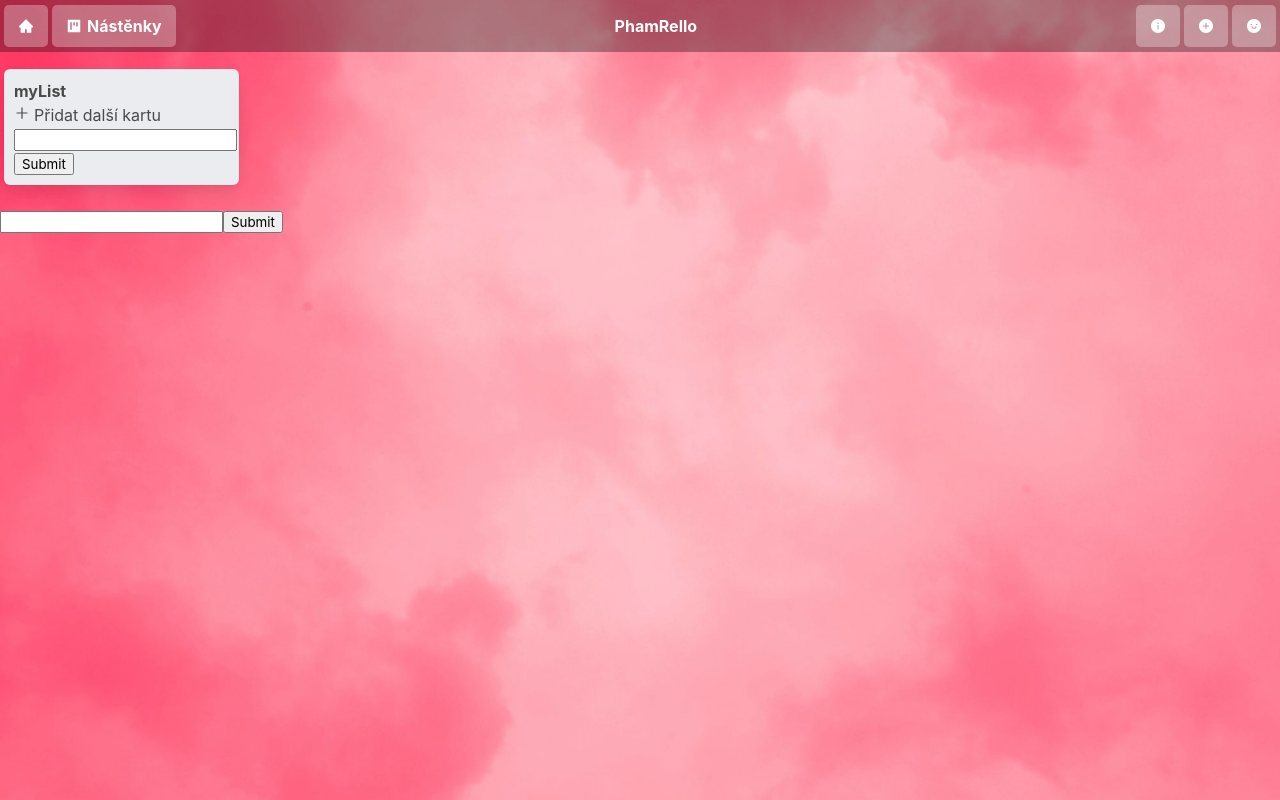
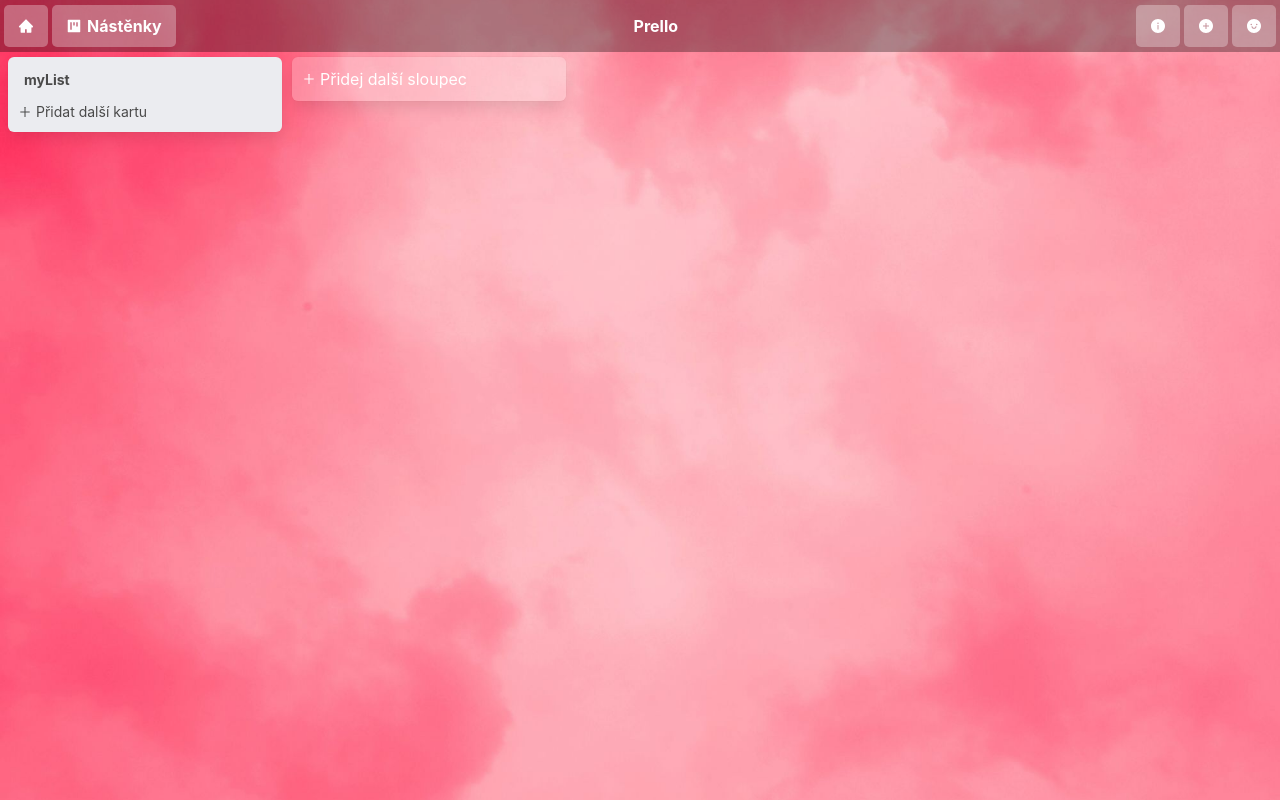
Before and after one commit to filipxpham/trelloReact, a React (Create React App) app: page / in a window 1280 px wide. Built offline with nearby package versions, Linux system fonts and the light colour scheme.

Commit message:
Detailing, functioning

```diff
--- a/src/App.js
+++ b/src/App.js
@@ -3,6 +3,7 @@ import "./components/List.js";
 import List from "./components/List.js";
 import Navbar from "./components/Navbar.js";
 import React, { useState } from "react";
+import { AiOutlineMore, AiOutlinePlus } from "react-icons/ai";
 
 export default function App(props) {
   const [lists, setLists] = useState([
@@ -11,23 +12,70 @@ export default function App(props) {
       cards: Array(),
     },
   ]);
-
   const [listName, setListName] = useState("");
+  const [isAddingList, setIsAddingList] = useState(false);
 
   const handleSubmit = (event) => {
     setLists([...lists, { name: listName, cards: [] }]);
     event.preventDefault();
     setListName("");
+    setIsAddingList(false);
   };
 
   const handleChange = (event) => {
     setListName(event.target.value);
   };
 
+  const handleOnBlurAddList = (event) => {
+    if (listName.length > 0) {
+      handleSubmit(event);
+    } else {
+      setIsAddingList(false);
+    }
+  };
+
+  const changeListAddEditMode = () => {
+    setIsAddingList(!isAddingList);
+    console.log("edit");
+  };
+
   const handleNameChange = (name, index) => {
     const listsCopy = [...lists];
     listsCopy[index].name = name;
     setLists(listsCopy);
+  };
+
+  const renderDefaultAddListView = () => {
+    return (
+      <div onClick={changeListAddEditMode} className="addListButton">
+        <AiOutlinePlus className="marginRight" />
+        Přidej další sloupec
+      </div>
+    );
+  };
+
+  const renderAddListView = () => {
+    return (
+      <>
+        <form onSubmit={handleSubmit}>
+          <input
+            className="input is-focused"
+            autoFocus
+            onBlur={handleOnBlurAddList}
+            type="text"
+            name="listName"
+            value={listName}
+            onChange={handleChange}
+            placeholder="Zadej jméno sloupce..."
+          />
+          <input
+            type="submit"
+            value="Přidat sloupec"
+            className="button is-primary"
+          />
+        </form>
+      </>
+    );
   };
 
   return (
@@ -47,16 +95,12 @@ export default function App(props) {
               </div>
             </div>
           ))}
+          <div className="column">
+            <div className="box addListForm-notActive">
+              {isAddingList ? renderAddListView() : renderDefaultAddListView()}
+            </div>
+          </div>
         </div>
-        <form onSubmit={handleSubmit}>
-          <input
-            type="text"
-            name="listName"
-            value={listName}
-            onChange={handleChange}
-          />
-          <input type="submit" value="Submit" />
-        </form>
       </div>
     </div>
   );
--- a/src/App.scss
+++ b/src/App.scss
@@ -1,33 +1,56 @@
 @import "~bulma/bulma";
 .block:not(:last-child) {
-  margin-bottom: 1.5rem;
+  //margin-bottom: 1.5rem;
 }
 
-html {
+body {
   background-image: url("./images/background.jpg");
   /* Full height */
-  height: 100%;
+  height: 100vh;
 
   /* Center and scale the image nicely */
   background-position: center;
   background-repeat: no-repeat;
   background-size: cover;
+  overflow: auto;
 }
 
-.bg-image {
+.addListButton {
+  cursor: pointer;
+  border-radius: 3px;
+  display: flex;
+  align-items: center;
 }
 
-.columns {
-  padding: 0px 4px;
+div.columns {
+  margin-top: 45px;
+  padding: 0px 4px 0px 10px;
 }
-.column {
-  max-width: 20%;
+div.column {
+  max-width: 274px;
+  min-width: 274px;
+  padding-right: 0px;
+  padding-left: 0px;
+  margin: 0px 0px 0px 10px;
   .box {
     background-color: #ebecf0;
     padding: 10px;
   }
+  .box.addListForm-notActive {
+    background-color: hsla(0, 0%, 100%, 0.24);
+    color: white;
+  }
 }
 
-div.columns {
-  margin-top: 5px;
+input.input.is-focused {
+  font-size: 14px;
 }
+
+input.button.is-primary {
+  margin-top: 8px;
+  text-align: center;
+  height: 32px;
+  max-width: 95.67px;
+  font-size: 14px;
+  background-color: #5aac44;
+}
--- a/src/components/List.js
+++ b/src/components/List.js
@@ -8,6 +8,7 @@ export default function List(props) {
   const [listName, setListName] = useState(props.name);
   const [cardName, setCardName] = useState("");
   const [isEditing, setEditing] = useState(false);
+  const [isAddingCard, setIsAddingCard] = useState(false);
 
   const handleChange = (event) => {
     setCardName(event.target.value);
@@ -21,11 +22,17 @@ export default function List(props) {
     setCards([...cards, { name: cardName }]);
     event.preventDefault();
     setCardName("");
+    setIsAddingCard(false);
   };
 
   const changeEditMode = () => {
     setListName(props.name);
     setEditing(!isEditing);
+    console.log("edit");
+  };
+
+  const changeCardAddEditMode = () => {
+    setIsAddingCard(!isAddingCard);
     console.log("edit");
   };
 
@@ -58,24 +65,16 @@ export default function List(props) {
   const renderDefaultView = () => {
     return (
       <>
-        <b onDoubleClick={changeEditMode}>{props.name}</b>
+        <b class="header" onDoubleClick={changeEditMode}>
+          {props.name}
+        </b>
       </>
     );
   };
 
+  const renderAddCardView = () => {
     return (
-    <div className="List">
-      {isEditing ? renderEditView() : renderDefaultView()}
-      <br />
-      {cards.map((item, index) => (
-        <Card
-          key={item.index}
-          name={item.name}
-          handleNameChange={(name) => handleNameChange(name, index)}
-        />
-      ))}
-      <AiOutlinePlus className="marginRight" />
-      Přidat další kartu
+      <>
         <form onSubmit={handleSubmit}>
           <input
             type="text"
@@ -85,6 +84,35 @@ export default function List(props) {
           />
           <input type="submit" value="Submit" />
         </form>
+      </>
+    );
+  };
+
+  const renderDefaultCardView = () => {
+    return (
+      <div onClick={changeCardAddEditMode} className="addButton">
+        <AiOutlinePlus className="marginRight" />
+        Přidat další kartu
+      </div>
+    );
+  };
+
+  return (
+    <div className="List">
+      {isEditing ? renderEditView() : renderDefaultView()}
+      <br />
+      <div class="cardList">
+        {cards.map((item, index) => (
+          <div class="card">
+            <Card
+              key={item.index}
+              name={item.name}
+              handleNameChange={(name) => handleNameChange(name, index)}
+            />
+          </div>
+        ))}
+      </div>
+      {isAddingCard ? renderAddCardView() : renderDefaultCardView()}
     </div>
   );
 }
--- a/src/components/List.scss
+++ b/src/components/List.scss
@@ -1,4 +1,35 @@
 @import "~bulma/bulma";
 .marginRight {
   margin-right: 4px;
+  font-size: 14px;
 }
+
+.addButton {
+  cursor: pointer;
+  border-radius: 3px;
+  display: flex;
+  align-items: center;
+  font-size: 14px;
+}
+
+.addButton:hover {
+  background-color: #a9b3c4;
+}
+
+.card {
+  margin-bottom: 8px;
+  min-height: 32px;
+  font-size: 14px;
+  display: flex;
+  align-items: center;
+  padding-left: 8px;
+}
+
+.cardList {
+  margin-top: 10px;
+}
+
+.header {
+  font-size: 14px;
+  padding-left: 6px;
+}
--- a/src/components/Navbar.js
+++ b/src/components/Navbar.js
@@ -42,7 +42,7 @@ export default function Navbar(params) {
         </div>
 
         <div className="navbar-item">
-          <b class="white">PhamRello</b>
+          <b class="white">Prello</b>
         </div>
 
         <div className="navbar-end">
--- a/src/components/Navbar.scss
+++ b/src/components/Navbar.scss
@@ -1,9 +1,12 @@
 @import "~bulma/bulma";
 .block:not(:last-child) {
-  margin-bottom: 1.5rem;
+  //margin-bottom: 1.5rem;
 }
 
 nav.navbar {
+  top: 0;
+  position: fixed;
+  width: 100%;
   max-height: 52px;
   background: transparent;
   background-color: rgba(0, 0, 0, 0.32);
```
Also changed, not shown: src/components/AddButton.js (added, +9 -0 lines), src/components/AddButton.scss (added, +8 -0 lines), 1 other file (tests, documents, lock files or other folders). Lines whose indentation alone changed are shown as unchanged.
